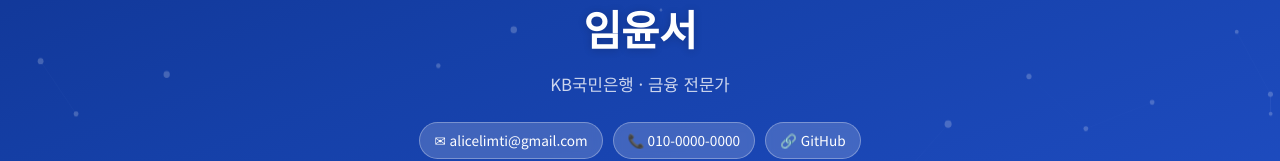
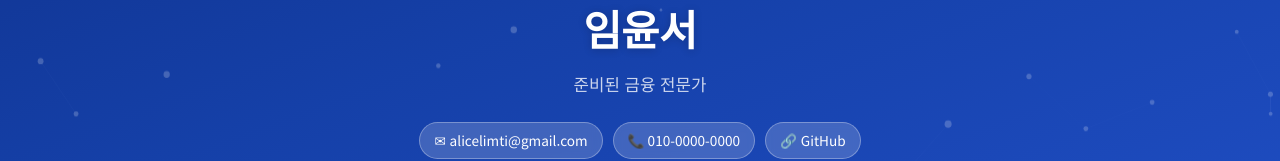
Before and after one commit to alicelimti/resume, a website built with Vite: page index.html in a window 1280 px wide. Shown: the part 339-500 px from the top of the page. Built offline with nearby package versions, Linux system fonts and the light colour scheme.

Commit message:
Update tagline to 준비된 금융 전문가

```diff
--- a/index.html
+++ b/index.html
@@ -21,7 +21,7 @@
       </div>
       <div class="hero-info">
         <h1 class="name">임윤서</h1>
-        <p class="tagline">KB국민은행 · 금융 전문가</p>
+        <p class="tagline">준비된 금융 전문가</p>
         <div class="contacts">
           <a href="mailto:alicelimti@gmail.com">✉ alicelimti@gmail.com</a>
           <a href="tel:010-0000-0000">📞 010-0000-0000</a>
```
